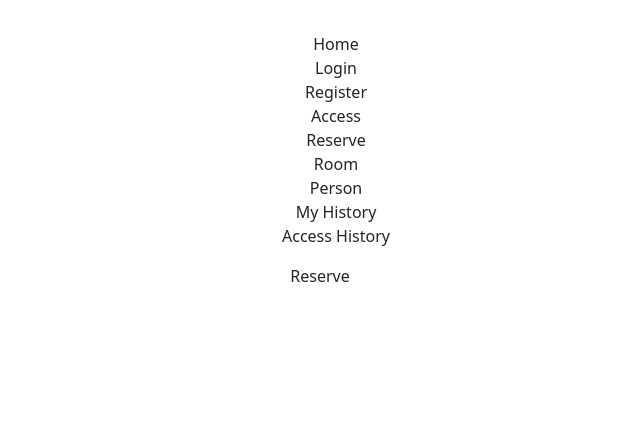
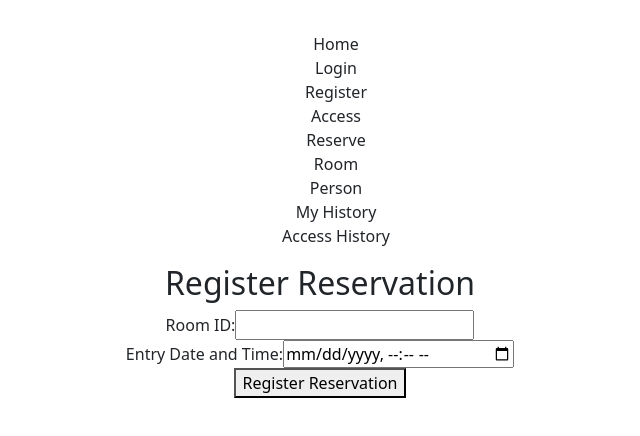
Before and after one commit to Davfernandezz/Naves-Frontend, a React (Vite) app: page /reserve in a window 1280 px wide. Shown: the top 436 px of the page, without its empty margins (320-960 px from the left). Built offline with nearby package versions, Linux system fonts and the light colour scheme.

Commit message:
feat: registerReserve implemented in reserve

```diff
--- a/src/services/accessApiCalls.js
+++ b/src/services/accessApiCalls.js
@@ -35,3 +35,20 @@ export const registerExit = async (data, token) => {
         throw error;
     }
 }
+
+export const registerReserve = async (data, token) => {
+    try {
+        const response = await fetch(`${URL}/reserve`, {
+            method: "POST",
+            headers: {
+                "Content-Type": "application/json",
+                Authorization: `Bearer ${token}`,
+            },
+            body: JSON.stringify(data),
+        });
+        return await response.json();
+    } catch (error) {
+        console.error("Error registering reservation:", error);
+        throw error;
+    }
+}
--- a/src/views/Reserve/Reserve.jsx
+++ b/src/views/Reserve/Reserve.jsx
@@ -1,7 +1,74 @@
-import React from 'react'
+import React, { useState } from 'react';
+import { useNavigate } from 'react-router-dom';
+import { useAuth } from '../../contexts/AuthContext';
+import { registerReserve } from '../../services/accessApiCalls';
+import './Reserve.css';
 
 export const Reserve = () => {
-  return (
-    <div>Reserve</div>
-  )
+    const [roomId, setRoomId] = useState('');
+    const [entryDatetime, setEntryDatetime] = useState('');
+    const [isLoading, setIsLoading] = useState(false);
+
+    const { passport } = useAuth();
+    const navigate = useNavigate();
+
+    const handleSubmit = async (e) => {
+        e.preventDefault();
+        setIsLoading(true);
+
+        try {
+            const reservationData = {
+                room_id: parseInt(roomId),
+                entry_datetime: new Date(entryDatetime).toISOString()
+            };
+
+            console.log("Reservation data to send:", reservationData);
+
+            const response = await registerReserve(reservationData, passport.token);
+
+            if (response.success) {
+                console.log('Reservation registered successfully!');
+                setRoomId('');
+                setEntryDatetime('');
+            } else {
+                console.log(response.message || 'Could not register the reservation');
+            }
+        } catch (error) {
+            console.error('Error occurred while registering the reservation:', error);
+            console.log(error.message || 'Error occurred while registering the reservation');
+        }
+
+        setIsLoading(false);
+    };
+
+    return (
+        <div className="reserve-container">
+            <h2>Register Reservation</h2>
+            <form onSubmit={handleSubmit}>
+                <div>
+                    <label htmlFor="roomId">Room ID:</label>
+                    <input
+                        type="number"
+                        id="roomId"
+                        value={roomId}
+                        onChange={(e) => setRoomId(e.target.value)}
+                        required
+                    />
+                </div>
+                <div>
+                    <label htmlFor="entryDatetime">Entry Date and Time:</label>
+                    <input
+                        type="datetime-local"
+                        id="entryDatetime"
+                        value={entryDatetime}
+                        onChange={(e) => setEntryDatetime(e.target.value)}
+                        required
+                    />
+                </div>
+                <button type="submit" disabled={isLoading}>
+                    {isLoading ? 'Registering...' : 'Register Reservation'}
+                </button>
+            </form>
+        </div>
+    );
 }
```
